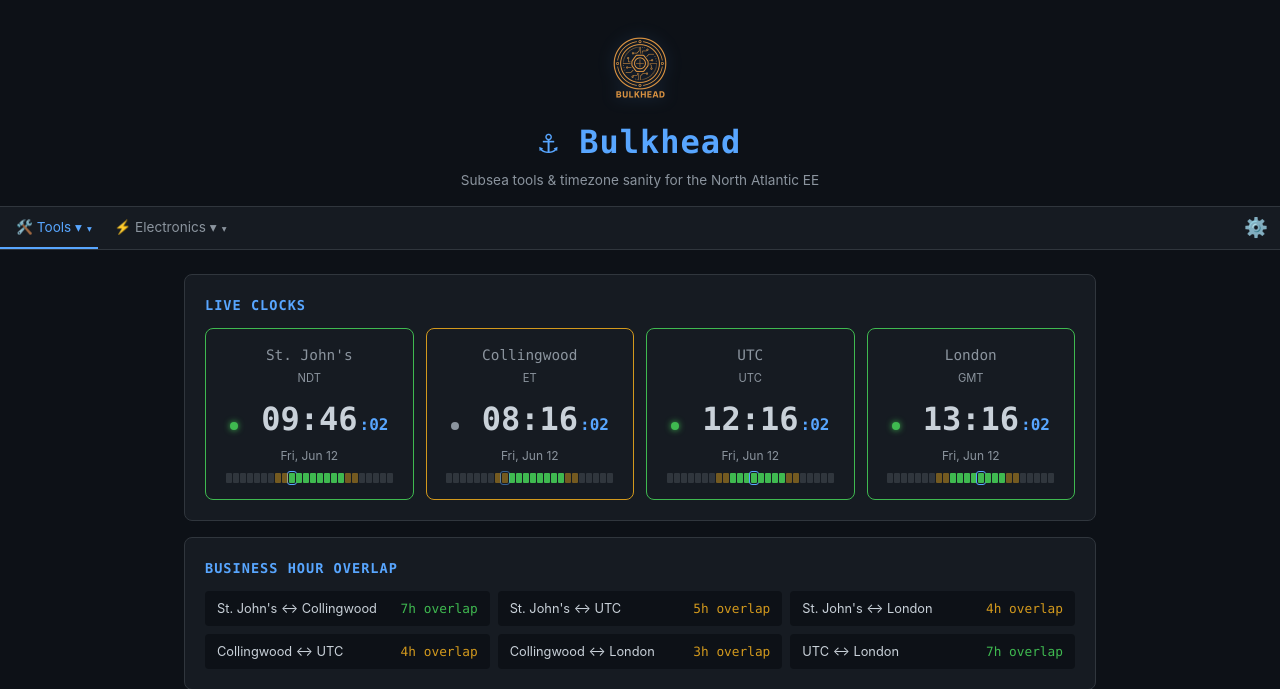
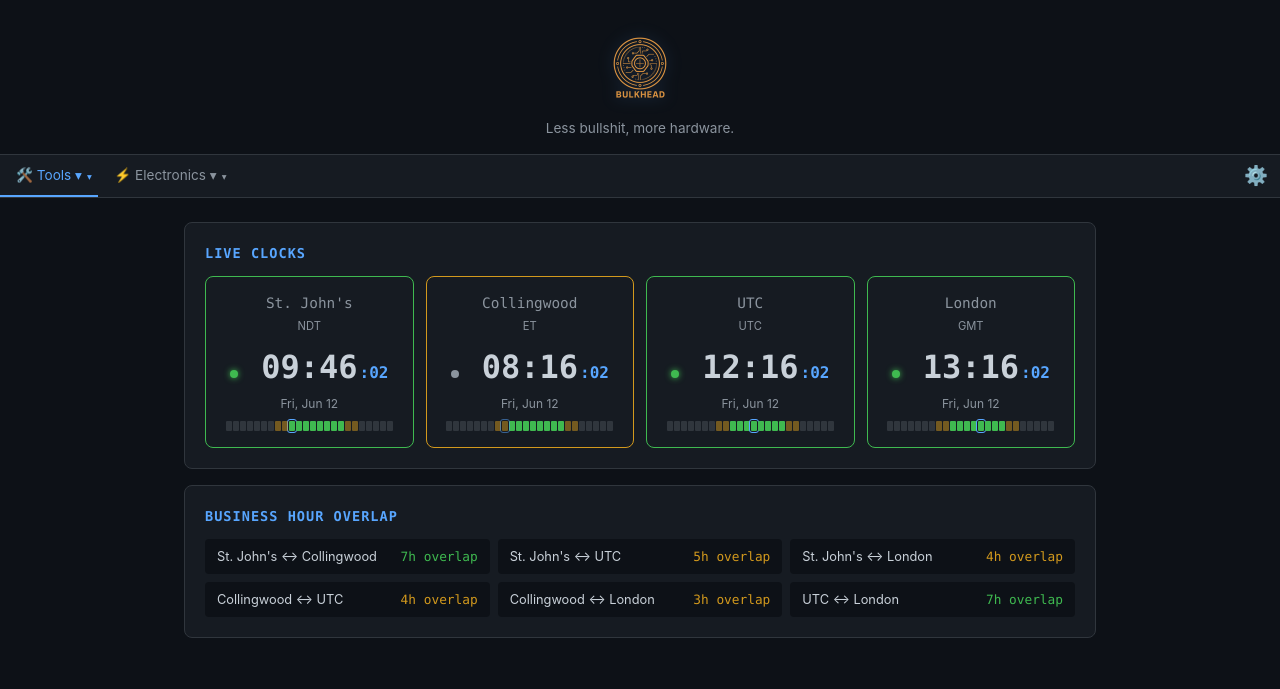
Before and after one commit to wakestrap/bulkhead, a Flask app: page / in a window 1280 px wide. Shown: the top 689 px of the page. Run offline with Flask 3, Linux system fonts and the light colour scheme.

Commit message:
Drop redundant heading/text — logo says it all. New tagline.

```diff
--- a/templates/index.html
+++ b/templates/index.html
@@ -288,9 +288,8 @@ input[type="number"]:focus, select:focus { outline: none; border-color: var(--cy
 
 <!-- ── Header ──────────────────────────────────────────────────── -->
 <div class="header">
-  <img src="/static/logo.png" alt="Bulkhead" style="width:72px;height:72px;margin-bottom:0.5rem;filter:drop-shadow(0 0 8px rgba(88,166,255,0.3));">
-  <h1>⚓ Bulkhead</h1>
-  <p>Subsea tools &amp; timezone sanity for the North Atlantic EE</p>
+  <img src="/static/logo.png" alt="Bulkhead" style="width:72px;height:72px;margin-bottom:0.25rem;filter:drop-shadow(0 0 8px rgba(88,166,255,0.3));">
+  <p>Less bullshit, more hardware.</p>
 </div>
 
 <!-- ── Navbar (built dynamically from config) ──────────────────── -->
```
